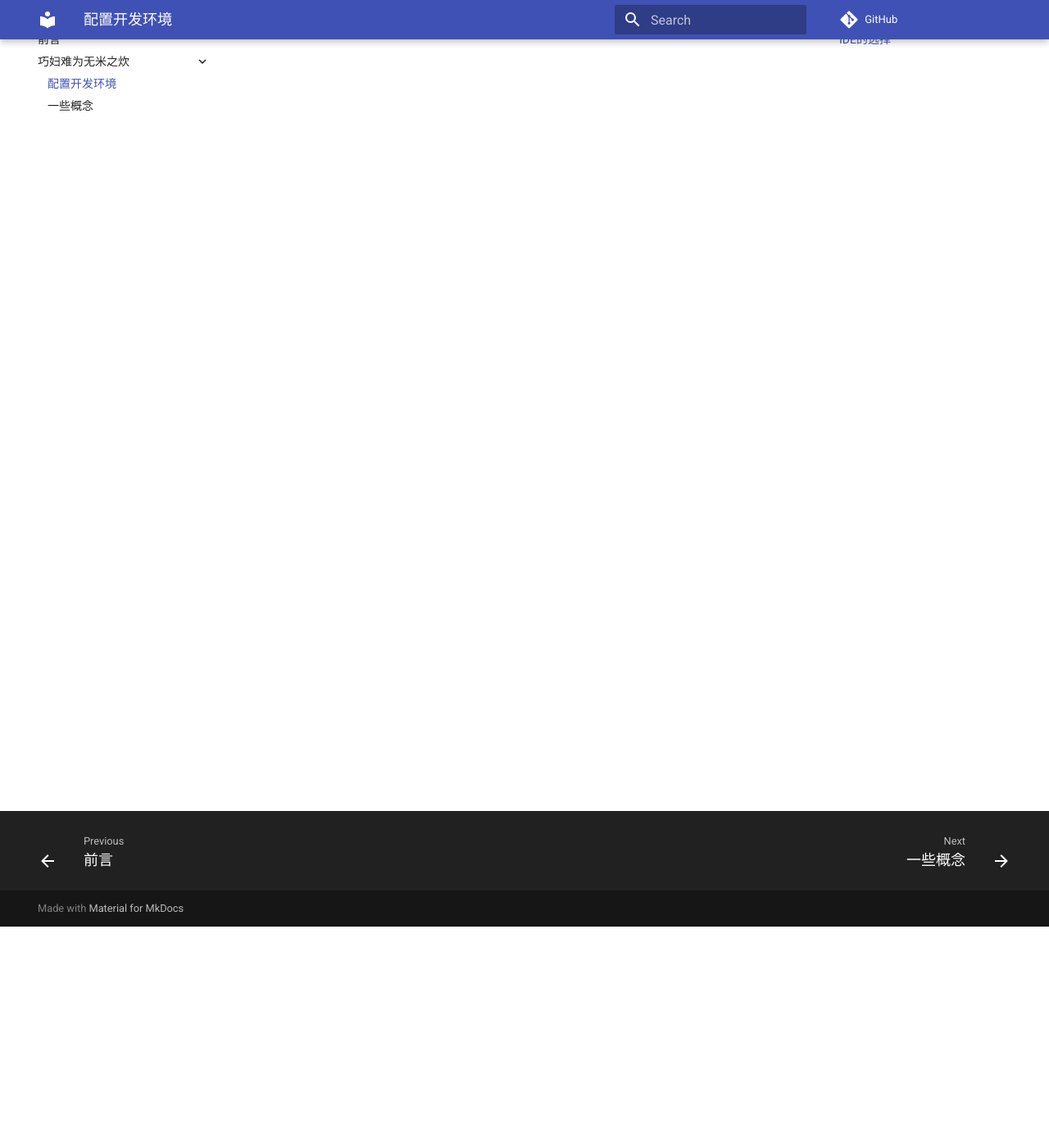
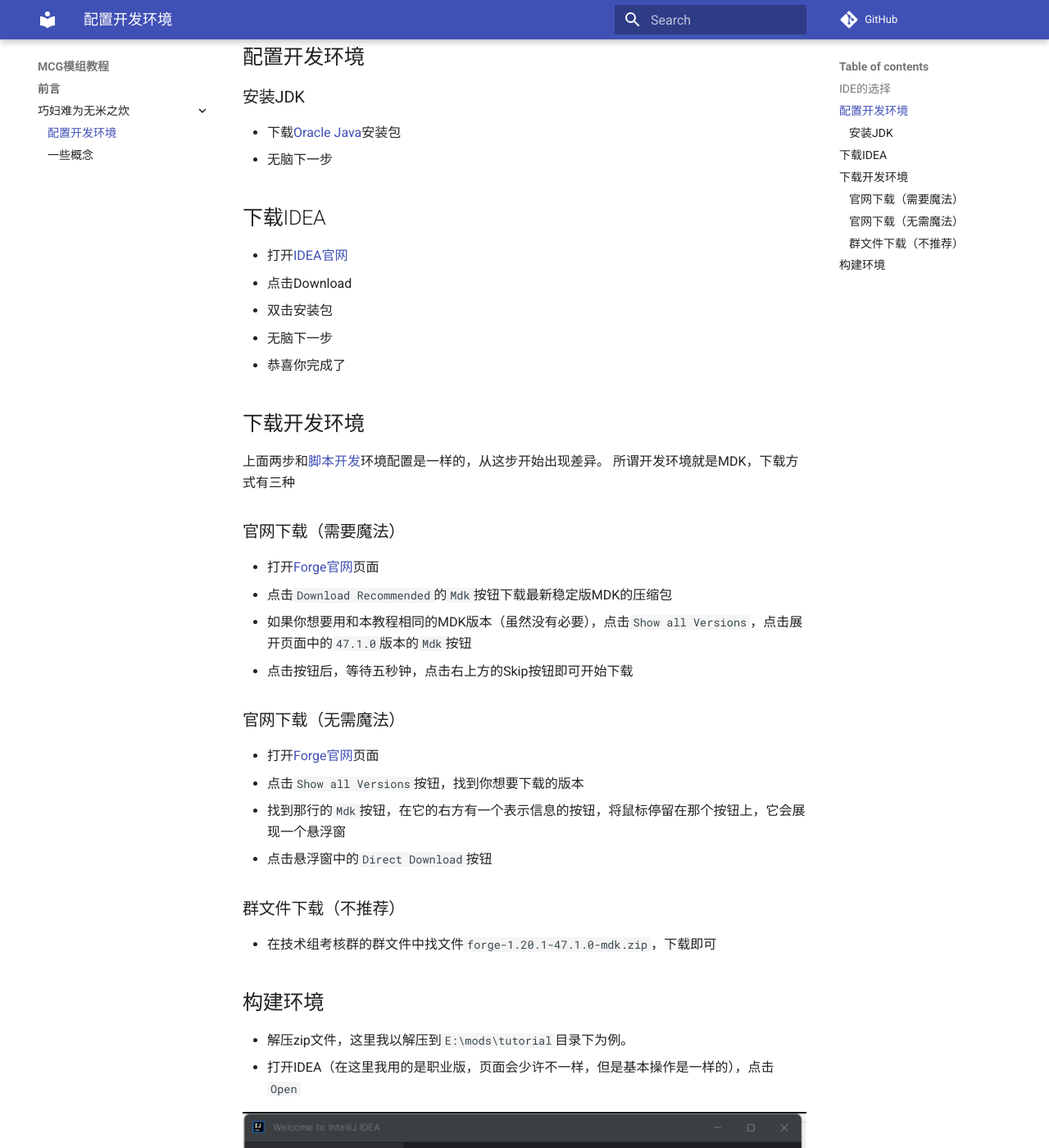
Before and after one commit to MineCraftGensoukyo/ModdingTutorial, an MkDocs documentation site: the page built from docs/build-environment/building.md, in a window 1280 px wide and 1400 px high, scrolled down 270 px. Shown: the whole window at 82% size. Built offline with MkDocs 1.6.1 and Material for MkDocs 9.7.7, drawn with Linux system fonts in a browser that asks for light colours; comment, search, counter and statistics services are not loaded; some of the changed text lies outside the part shown.

Commit message:
编写环境配置

```diff
--- a/docs/build-environment/building.md
+++ b/docs/build-environment/building.md
@@ -1,4 +1,58 @@
 # 1.1 配置开发环境
 ## IDE的选择
+在这本书中，所有的情况全部基于使用IntelliJ IDEA。如果你用的是Eclipse或者别的什么，很抱歉的是我没法为你提供什么合适的帮助。
 
-在这本书中，所有的情况全部基于使用IntelliJ IDEA。如果你用的是Eclipse或者别的什么，很抱歉的是我没法为你提供什么合适的帮助。
+## 配置开发环境
+### 安装JDK
+- 下载[Oracle Java](https://download.oracle.com/java/17/latest/jdk-17_windows-x64_bin.exe)安装包
+- 无脑下一步
+## 下载IDEA
+- 打开[IDEA官网](https://www.jetbrains.com/idea/download/?section=windows)
+- 点击Download
+- 双击安装包
+- 无脑下一步
+- 恭喜你完成了
+
+## 下载开发环境
+上面两步和[脚本开发](https://minecraftgensoukyo.github.io/Tutorial/build-enviroment/edit-enviroment/)环境配置是一样的，从这步开始出现差异。
+所谓开发环境就是MDK，下载方式有三种
+### 官网下载（需要魔法）
+- 打开[Forge官网](https://files.minecraftforge.net/net/minecraftforge/forge/index_1.20.1.html)页面
+- 点击`Download Recommended`的`Mdk`按钮下载最新稳定版MDK的压缩包
+- 如果你想要用和本教程相同的MDK版本（虽然没有必要），点击`Show all Versions`，点击展开页面中的`47.1.0`版本的`Mdk`按钮
+- 点击按钮后，等待五秒钟，点击右上方的Skip按钮即可开始下载
+### 官网下载（无需魔法）
+- 打开[Forge官网](https://files.minecraftforge.net/net/minecraftforge/forge/index_1.20.1.html)页面
+- 点击`Show all Versions`按钮，找到你想要下载的版本
+- 找到那行的`Mdk`按钮，在它的右方有一个表示信息的按钮，将鼠标停留在那个按钮上，它会展现一个悬浮窗
+- 点击悬浮窗中的`Direct Download`按钮
+### 群文件下载（不推荐）
+- 在技术组考核群的群文件中找文件`forge-1.20.1-47.1.0-mdk.zip`，下载即可
+
+## 构建环境
+- 解压zip文件，这里我以解压到`E:\mods\tutorial`目录下为例。
+- 打开IDEA（在这里我用的是职业版，页面会少许不一样，但是基本操作是一样的），点击`Open`
+
+![IDEA开启界面](images/idea_index.png)
+
+- 在IDEA内打开`E:\mods\tutorial\build.gradle`文件（如果你用的是专业版可以直接打开`E:\mods\tutorial\`目录）
+- 选择`作为项目打开`
+- 打开后看向窗口右边，你应该会看到一个大象一样的图标，就像这样
+
+![Gradle图标](images/gradle_icon.png)
+
+- 打开这个侧边栏，并点击这个刷新一样的按钮（重新加载所有Gradle项目），如果刷新按钮是灰的那就说明它已经在执行这个工作了
+- 你的可能不是中文，没关系，看图标点就行了
+
+![Gradle重新加载图标](images/gradle_reload.png)
+
+- 在加载成功（下方终端出现`BUILD SUCCESSFUL`字样）后，点开tutorial目录，你应该会看到这些内容：
+
+![Gradle菜单](images/gradle_task_menu.png)
+
+- 打开`forgegradle runs`目录，双击运行`genIntelliJRuns`
+- 看向顶部运行图标的左侧，点开下拉菜单，看到这些内容就说明运行成功了（可能会延迟一段时间）
+
+![运行菜单](images/running_menu.png)
+
+到此为止，你的环境构建就全部完成了
```
Also changed, not shown: docs/build-environment/images/gradle_icon.png (added), docs/build-environment/images/gradle_reload.png (added), docs/build-environment/images/gradle_task_menu.png (added), docs/build-environment/images/idea_index.png (added), docs/build-environment/images/running_menu.png (added).
